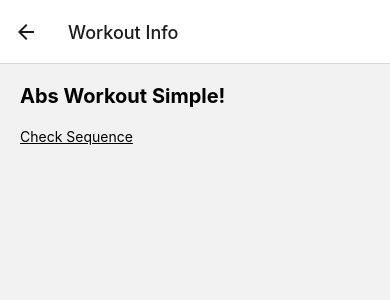
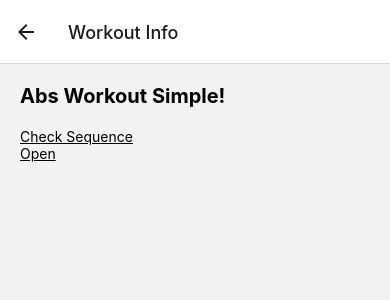
Before and after one commit to Jerga99/workout-app, a React Native app: screen / in a window 390 px wide. Both pictures are taken after a click on the element 195 px from the left and 175 px from the top of the page. Shown: the top 300 px of the page. Built offline with nearby package versions, Linux system fonts and the light colour scheme.

Commit message:
Reusable Activator part 1

```diff
--- a/components/styled/Modal.tsx
+++ b/components/styled/Modal.tsx
@@ -4,7 +4,9 @@ import { View, Text, Modal as DefaultModal, StyleSheet } from "react-native";
 import { PressableText } from "./PressableText";
 
 
-export function Modal() {
+export function Modal({
+  activator: Activator
+}: any) {
   const [isModalVisible, setModalVisible] = useState(false);
 
   return (
@@ -22,10 +24,13 @@ export function Modal() {
           />
         </View>
       </DefaultModal>
-      <PressableText
-        onPress={() => setModalVisible(true)}
-        text="Check Sequence"
-      />
+      { Activator ?
+        <Activator /> :
+        <PressableText
+          onPress={() => setModalVisible(true)}
+          text="Open"
+        />
+      }
     </View>
   )
 }
--- a/screens/WorkoutDetailScreen.tsx
+++ b/screens/WorkoutDetailScreen.tsx
@@ -3,6 +3,7 @@ import { View, Text, StyleSheet } from "react-native";
 import { NativeStackHeaderProps } from "@react-navigation/native-stack";
 import { useWorkoutBySlug } from "../hooks/useWorkoutBySlug";
 import { Modal } from "../components/styled/Modal";
+import { PressableText } from "../components/styled/PressableText";
 
 type DetailParams = {
   route: {
@@ -24,6 +25,15 @@ export default function WorkoutDetailScreen({route}: Navigation) {
   return (
     <View style={styles.container}>
       <Text style={styles.header}>{workout.name}</Text>
+      <Modal
+        activator={() =>
+          <PressableText
+            onPress={() => {alert("Opening")}}
+            text="Check Sequence"
+          />
+        }
+      />
+
       <Modal />
     </View>
   )
```
